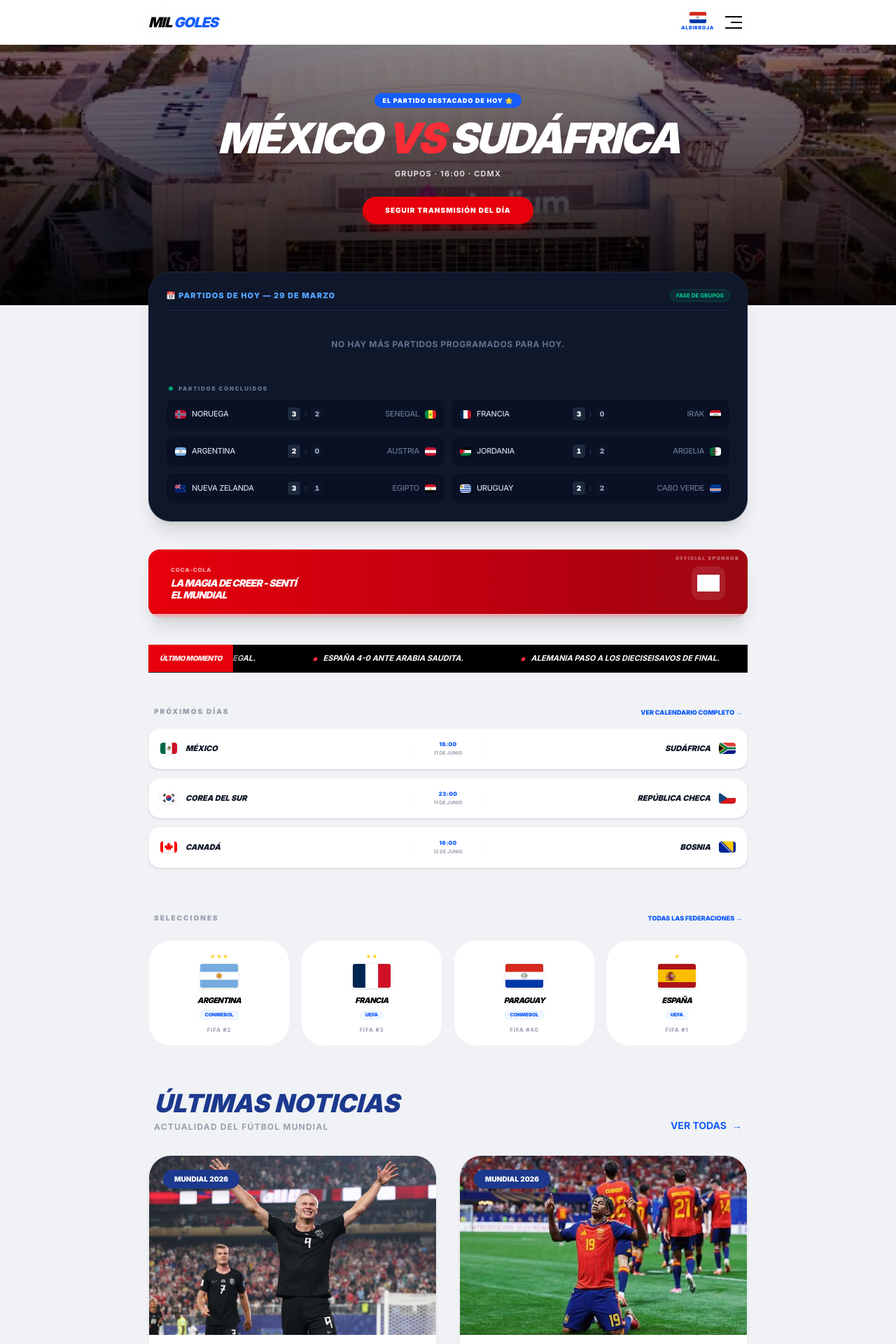
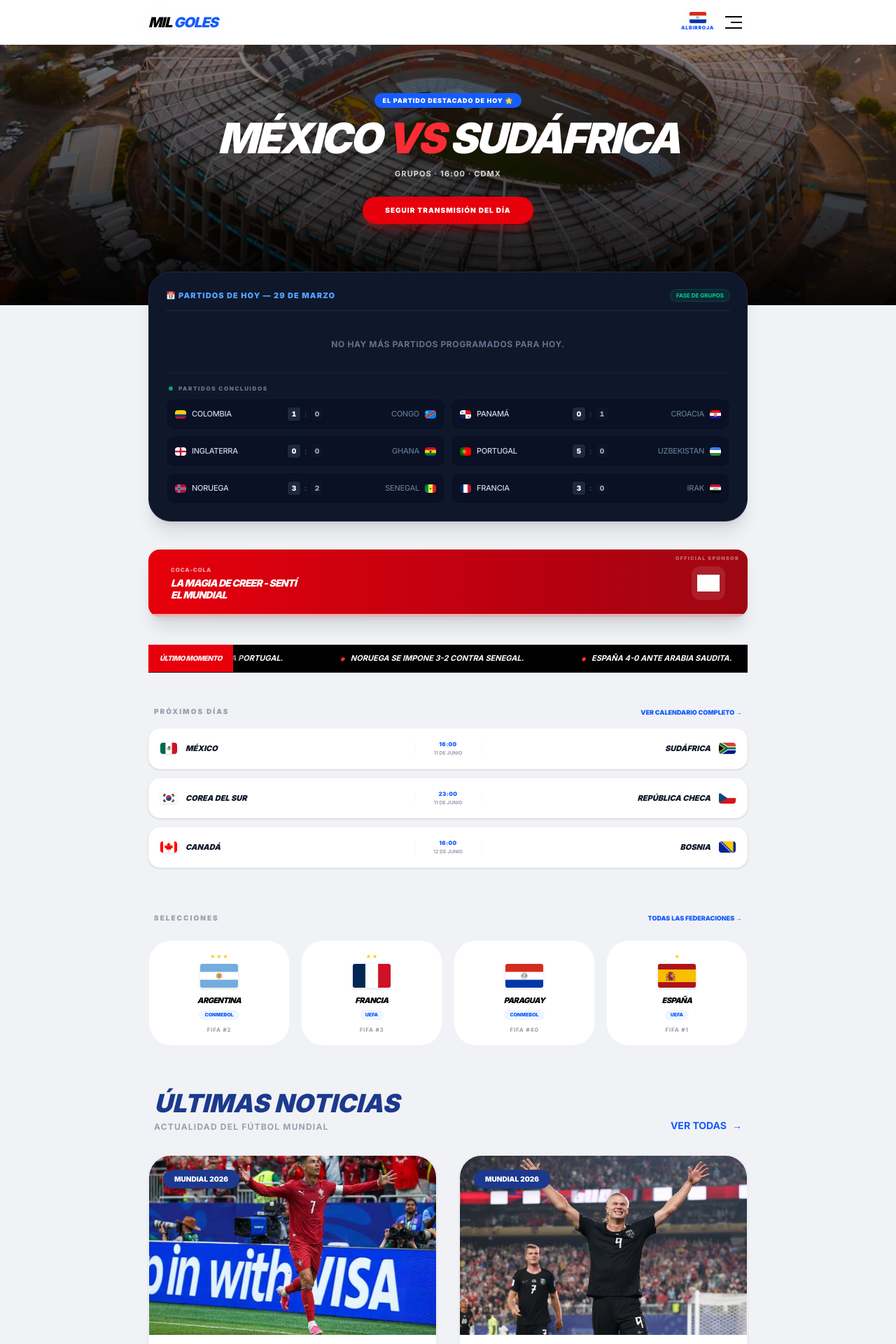
Before and after one commit to bablotle/Mundial26, a Next.js app: page / in a window 1280 px wide. Shown: the top 1920 px of the page at 70% size. Built offline with nearby package versions, Linux system fonts and the light colour scheme; grey boxes are pictures that could not be loaded.

Commit message:
jornada 13, actualización puntos por selección

```diff
--- a/src/app/page.tsx
+++ b/src/app/page.tsx
@@ -71,7 +71,7 @@ const resultadosConcluidos = todosLosPartidos
 
          {/* --- SECCIÓN HERO (DINÁMICA BASADA EN EL PARTIDO DESTACADO) --- */}
          <section className="relative h-[420px] w-full overflow-hidden">
-            <img src="/images/sedes/houston.jpg" className="w-full h-full object-cover brightness-[0.6]" alt="Stadium" />
+            <img src="/images/sedes/azteca.jpg" className="w-full h-full object-cover brightness-[0.6]" alt="Stadium" />
             <div className="absolute inset-0 bg-gradient-to-t from-black/90 via-black/40 to-transparent flex flex-col items-center justify-center text-center px-5">
                <span className="bg-blue-600 text-white text-[9px] font-black px-3 py-1 rounded-full mb-4 tracking-widest uppercase">
                   EL PARTIDO DESTACADO DE HOY 🌟
--- a/src/app/selecciones/[id]/page.tsx
+++ b/src/app/selecciones/[id]/page.tsx
@@ -10,13 +10,13 @@ export default async function SeleccionPage({ params }: { params: Promise<{ id:
 
     if (!seleccionBase) return notFound();
 
-    // Filtramos comparando el nombre de la selección con el local o visitante del partido
+    // 1. Filtramos los partidos del país
     const partidosSeleccion = todosLosPartidos.filter(p =>
         p.local.toLowerCase() === seleccionBase.nombre.toLowerCase() ||
         p.visitante.toLowerCase() === seleccionBase.nombre.toLowerCase()
     );
 
-    // 🌟 NUEVO: Calculamos los stats dinámicos exclusivamente de los concluidos para esta vista
+    // 2. Inicializamos los contadores fuera de los bucles
     let g = 0, e = 0, p = 0;
 
     const partidosConcluidos = partidosSeleccion.filter(partido =>
@@ -24,32 +24,30 @@ export default async function SeleccionPage({ params }: { params: Promise<{ id:
         partido.golesVisitante !== undefined && partido.golesVisitante !== null
     );
 
-partidosConcluidos.forEach(partido => {
-   const esLocal = partido.local.toLowerCase() === seleccionBase.nombre.toLowerCase();
+    partidosConcluidos.forEach(partido => {
+        const esLocal = partido.local.toLowerCase() === seleccionBase.nombre.toLowerCase();
+        const golesPropios = Number(esLocal ? partido.golesLocal : partido.golesVisitante);
+        const golesRivales = Number(esLocal ? partido.golesVisitante : partido.golesLocal);
 
-   // Forzamos a que TypeScript sepa que son números reales
-   const golesPropios = Number(esLocal ? partido.golesLocal : partido.golesVisitante);
-   const golesRivales = Number(esLocal ? partido.golesVisitante : partido.golesLocal);
-
-   if (golesPropios > golesRivales) {
-      g++; // Ganó
-   } else if (golesPropios < golesRivales) {
-      p++; // Perdió
-   } else {
-      e++; // Empató
-   }
-});
+        if (golesPropios > golesRivales) g++;
+        else if (golesPropios < golesRivales) p++;
+        else e++;
+    });
 
     const total = g + e + p;
 
-    // Fusionamos la selección con sus stats calculados vivos
+    // 🌟 AQUÍ SE DEFINE: Asegúrate de que esta línea esté justo AQUÍ (afuera del forEach)
+    const puntosTotales = (g * 3) + e;
+
+    // 3. Fusionamos todo en el nuevo objeto seleccion
     const seleccion = {
         ...seleccionBase,
         stats: {
             g: total > 0 ? g.toString() : "-",
             e: total > 0 ? e.toString() : "-",
             p: total > 0 ? p.toString() : "-",
-            total: total > 0 ? total.toString() : "-"
+            total: total > 0 ? total.toString() : "-",
+            pts: total > 0 ? puntosTotales.toString() : "-" // 🌟 Se asigna aquí sin problemas
         }
     };
 
@@ -118,7 +116,6 @@ partidosConcluidos.forEach(partido => {
                         </div>
                     </div>
                 </div>
-
                 {/* --- FRAME 3: DATA (Debut, Títulos y Stats) --- */}
                 <div className="space-y-4">
                     <div className="grid grid-cols-2 gap-4">
@@ -132,13 +129,20 @@ partidosConcluidos.forEach(partido => {
                         </div>
                     </div>
 
+                    {/* 🌟 ACTUALIZADO: Caja de Performance Histórica con 5 columnas */}
                     <div className="bg-blue-400 rounded-3xl p-6 text-white shadow-xl">
                         <h2 className="text-[10px] font-black uppercase tracking-[0.2em] mb-4 opacity-80">Performance Histórica</h2>
-                        <div className="grid grid-cols-4 gap-3">
+                        <div className="grid grid-cols-5 gap-2">
                             <div className="text-center bg-green-400 py-3 rounded-xl"><p className="text-xl font-black">{seleccion.stats.total}</p><p className="text-[8px] uppercase opacity-60">PJ</p></div>
                             <div className="text-center bg-green-400 py-3 rounded-xl"><p className="text-xl font-black">{seleccion.stats.g}</p><p className="text-[8px] uppercase text-green-300">G</p></div>
                             <div className="text-center bg-green-400 py-3 rounded-xl"><p className="text-xl font-black">{seleccion.stats.e}</p><p className="text-[8px] uppercase opacity-60">E</p></div>
                             <div className="text-center bg-green-400 py-3 rounded-xl"><p className="text-xl font-black">{seleccion.stats.p}</p><p className="text-[8px] uppercase text-black-300">P</p></div>
+
+                            {/* 🌟 NUEVO BLOQUE DE PUNTOS DINÁMICOS */}
+                            <div className="text-center bg-yellow-500 py-3 rounded-xl shadow-inner">
+                                <p className="text-xl font-black text-white">{seleccion.stats.pts}</p>
+                                <p className="text-[8px] uppercase font-bold text-yellow-100">PTS</p>
+                            </div>
                         </div>
                     </div>
                 </div>
--- a/src/data/noticias.ts
+++ b/src/data/noticias.ts
@@ -16,6 +16,22 @@ export interface Noticia {
 
 export const todasLasNoticias: Noticia[] = [
       {
+                id: "jornada-13",
+                categoria: "MUNDIAL 2026",
+                titulo: "Cristiano Ronaldo anota doblete para Portugal.",
+                resumen: "Colombia se lleva la victoria ante RD Congo en el estadio de Guadalajara.",
+                contenidoLargo: `La jornada del 23 de junio dejó los siguientes datos clave:
+                Colombia clasificada:
+                Venció por la mínima a RD Congo en Guadalajara, aseguró el primer lugar del Grupo K con 6 puntos y avanzó a dieciseisavos de final.
+                Goleada y récord luso: Portugal aplastó 5-0 a Uzbekistán. Cristiano Ronaldo marcó un doblete y se convirtió en el único jugador de la historia en anotar en seis Mundiales.
+                Freno a Inglaterra: Los dirigidos por Tuchel empataron 0-0 ante la férrea defensa de Ghana en Boston, dejando la cima del Grupo L compartida con 4 puntos cada uno.
+                Panamá eliminada: Croacia derrotó 1-0 a la selección canalera, dejándola fuera del torneo sin unidades y manteniendo vivas las esperanzas croatas.`,
+                imagen: "/images/noticias/noticia-19.jpg",
+                fecha: "2026-06-24",
+                autor: "Redacción Mil Goles",
+                tags: ["Cristiano", "Portugal", "Inglaterra", "FIFA"]
+        },
+        {
                 id: "jornada-12",
                 categoria: "MUNDIAL 2026",
                 titulo: "Noruega se impone 3-2 contra Senegal.",
--- a/src/data/partidos.ts
+++ b/src/data/partidos.ts
@@ -893,7 +893,9 @@ export const todosLosPartidos: Partido[] = [
               hora: "14:00",
               sede: "Houston",
               grupo: "K",
-              fase: "Grupos"
+              fase: "Grupos",
+              golesLocal: 5,
+              golesVisitante: 0
        },
        {
               id: "K4",
@@ -905,7 +907,9 @@ export const todosLosPartidos: Partido[] = [
               hora: "23:00",
               sede: "Guadalajara",
               grupo: "K",
-              fase: "Grupos"
+              fase: "Grupos",
+              golesLocal: 1,
+              golesVisitante: 0
        },
        {
               id: "K5",
@@ -970,7 +974,9 @@ export const todosLosPartidos: Partido[] = [
               hora: "17:00",
               sede: "Boston",
               grupo: "L",
-              fase: "Grupos"
+              fase: "Grupos",
+              golesLocal: 0,
+              golesVisitante: 0
        },
        {
               id: "L4",
@@ -982,7 +988,9 @@ export const todosLosPartidos: Partido[] = [
               hora: "20:00",
               sede: "Toronto",
               grupo: "L",
-              fase: "Grupos"
+              fase: "Grupos",
+              golesLocal: 0,
+              golesVisitante: 1
        },
        {
               id: "L5",
```
Also changed, not shown: public/images/noticias/noticia-19.jpg (added).
